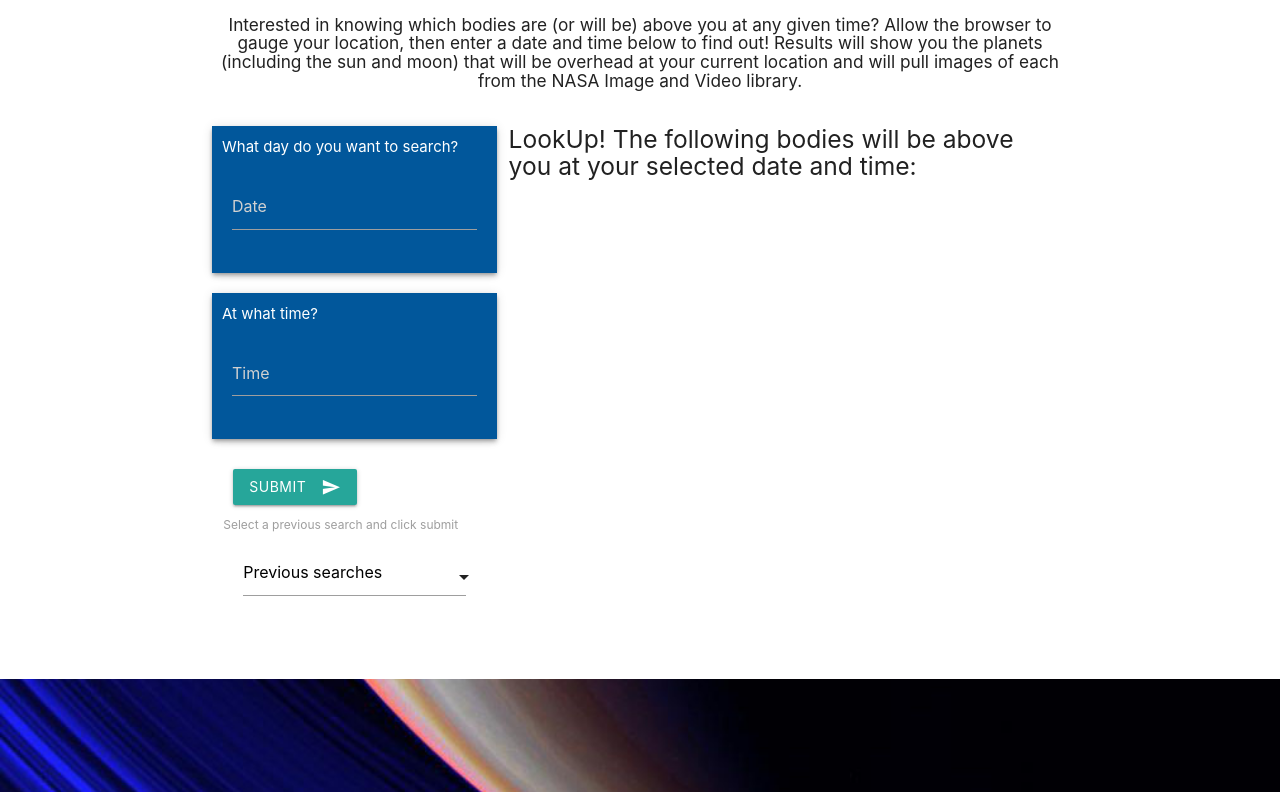
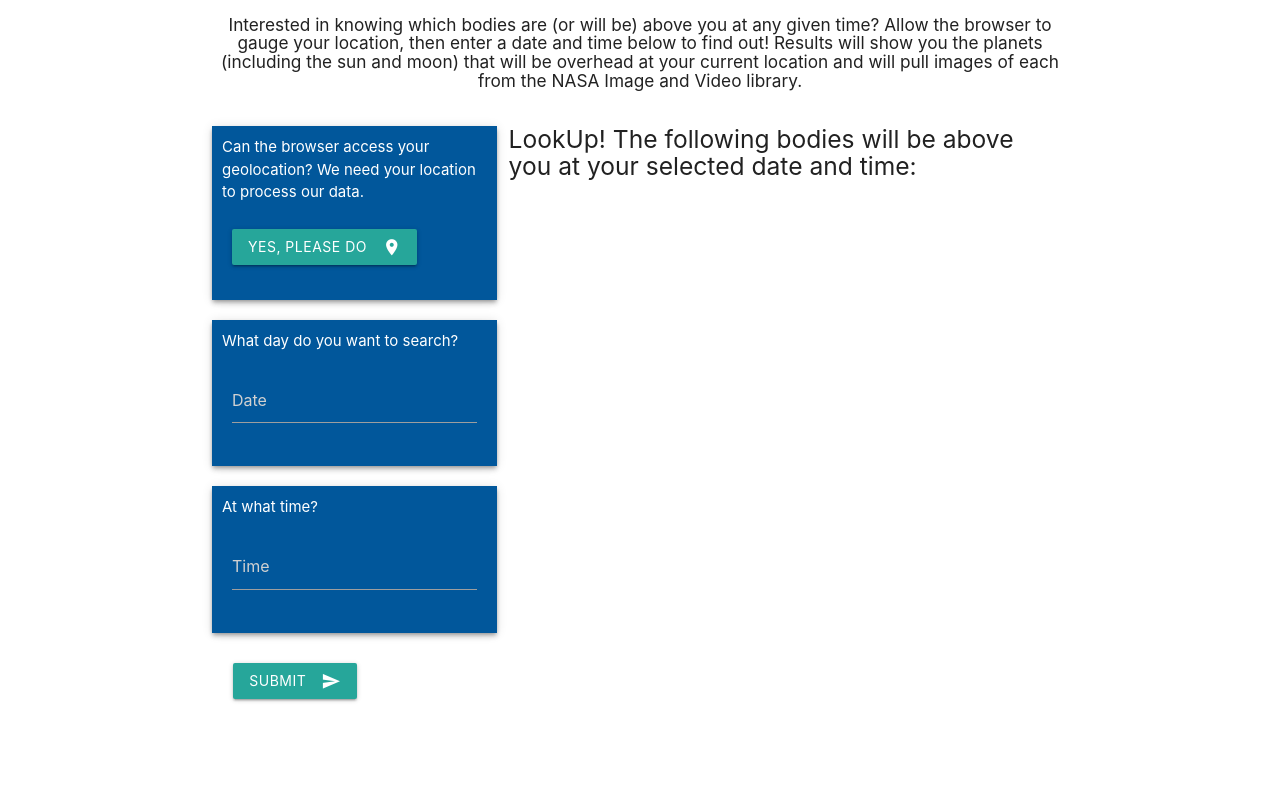
Before and after one commit to benmcrae5/lookup-by-ben-kara-kristin, a plain HTML site: page index.html in a window 1280 px wide. Shown: the part 480-1272 px from the top of the page. Drawn offline with nearby package versions, Linux system fonts and the light colour scheme.

Commit message:
add button for geolocation

```diff
--- a/assets/css/style.css
+++ b/assets/css/style.css
@@ -26,6 +26,10 @@ h5 {
 
 .parallax-container {
   height: 400px;
+}
+
+.history {
+  margin-top: 100px;
 }
 
 /* materialize datepicker styling */
--- a/index.html
+++ b/index.html
@@ -55,6 +55,15 @@
                             <input placeholder="City" id="city-name" type="text" class="validate white-text">
                         </div>
                     </div>-->
+                    <div class="row light-blue darken-4 z-depth-2">
+                        <span class="white-text date-title">Can the browser access your geolocation? We need your
+                            location to process our data.</span>
+                        <div class="input-field">
+                            <button id="geolocation" class="btn waves-effect waves-light" type="submit"
+                                name="action">Yes, please do
+                                <i class="material-icons right">location_on</i>
+                            </button> </div>
+                    </div>
 
                     <div class="row light-blue darken-4 z-depth-2">
                         <span class="white-text date-title">What day do you want to search?</span>
```
